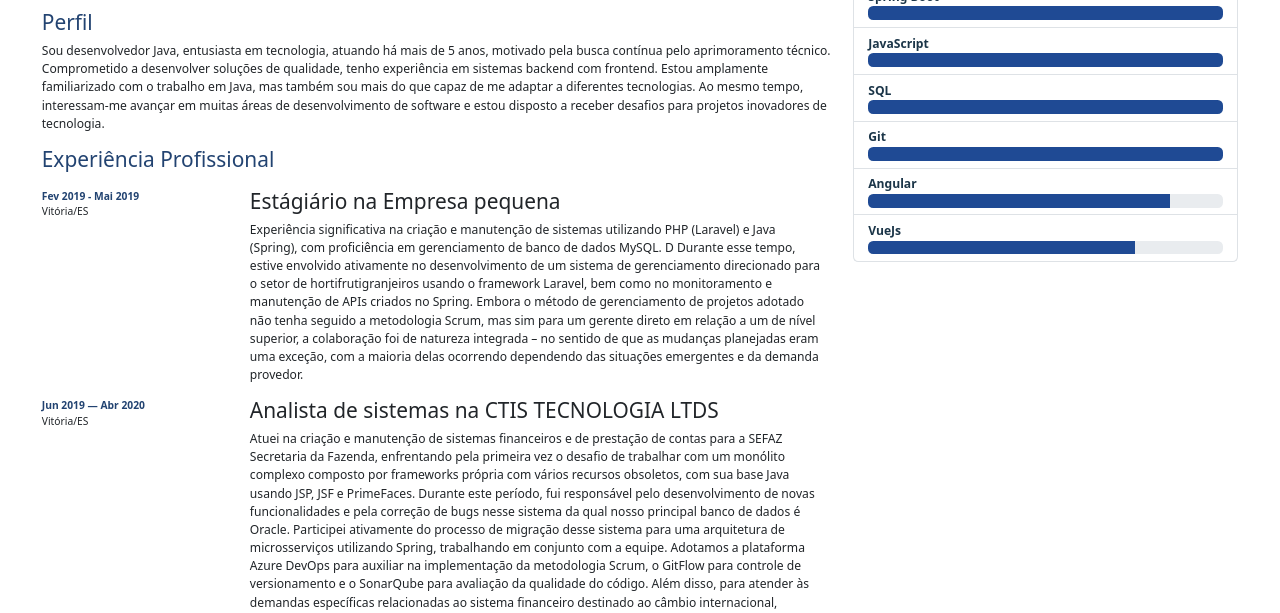
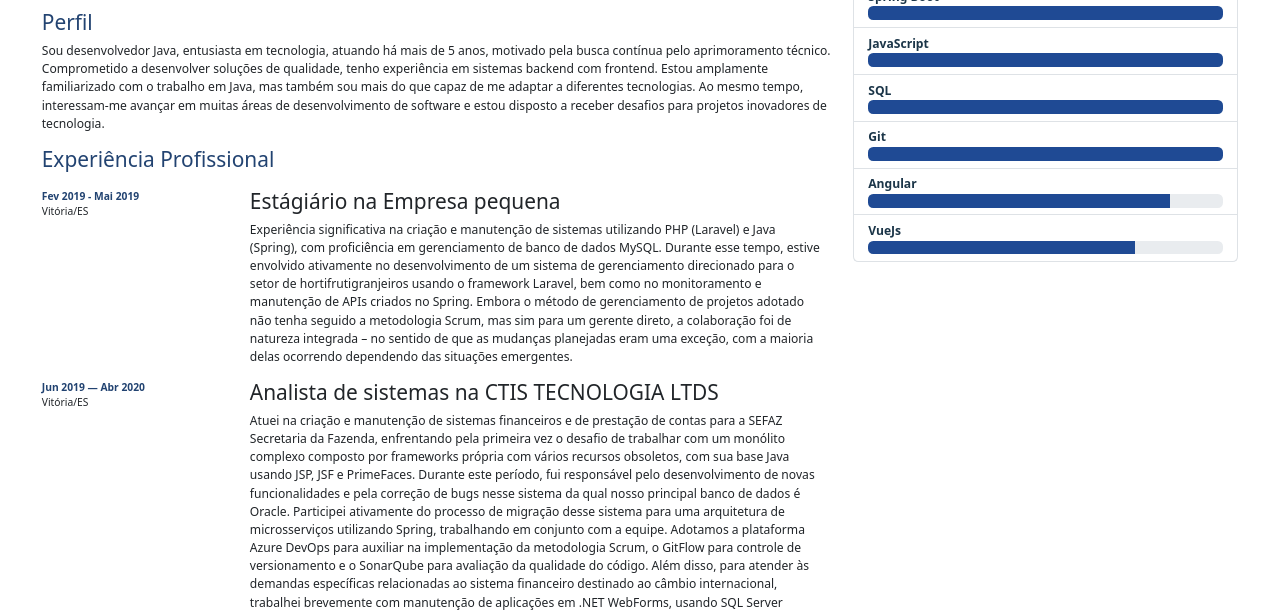
Before and after one commit to lucaspp1/Curriculo, a plain HTML site: page index.html in a window 1280 px wide. Shown: the part 156-769 px from the top of the page. Drawn offline with nearby package versions, Linux system fonts and the light colour scheme.

Commit message:
update content

```diff
--- a/index.html
+++ b/index.html
@@ -149,14 +149,13 @@
                         <div class="col-9">
                             <h4> Estágiário na Empresa pequena </h4>
                             <p> Experiência significativa na criação e manutenção de sistemas utilizando PHP (Laravel) e
-                                Java (Spring), com proficiência em gerenciamento de banco de dados MySQL. D Durante esse
+                                Java (Spring), com proficiência em gerenciamento de banco de dados MySQL. Durante esse
                                 tempo, estive envolvido ativamente no desenvolvimento de um sistema de gerenciamento
                                 direcionado para o setor de hortifrutigranjeiros usando o framework Laravel, bem como no
                                 monitoramento e manutenção de APIs criados no Spring. Embora o método de gerenciamento
                                 de projetos adotado não tenha seguido a metodologia Scrum, mas sim para um gerente
-                                direto em relação a um de nível superior, a colaboração foi de natureza integrada – no
-                                sentido de que as mudanças planejadas eram uma exceção, com a maioria delas ocorrendo
-                                dependendo das situações emergentes e da demanda provedor. </p>
+                                direto, a colaboração foi de natureza integrada – no sentido de que as mudanças planejadas
+                                eram uma exceção, com a maioria delas ocorrendo dependendo das situações emergentes. </p>
                         </div>
                     </div>
 
```
